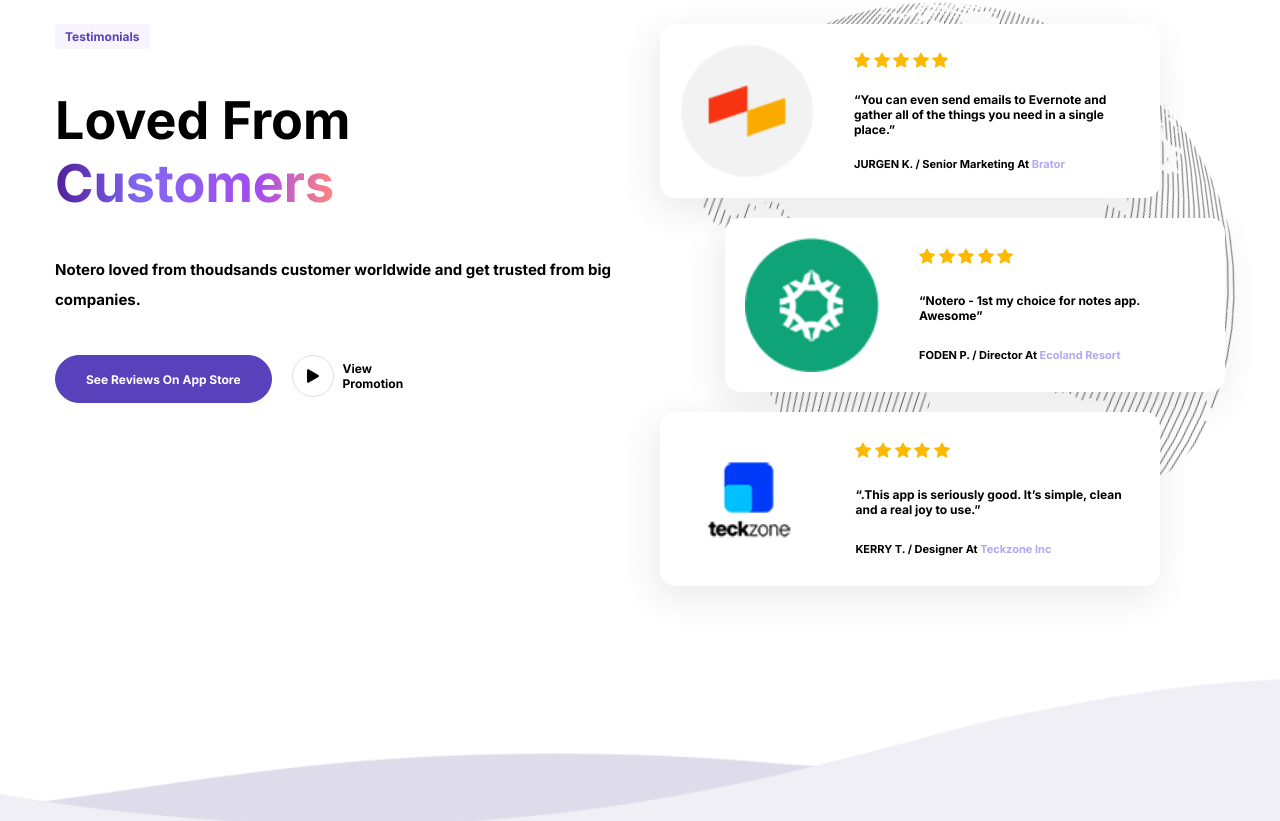
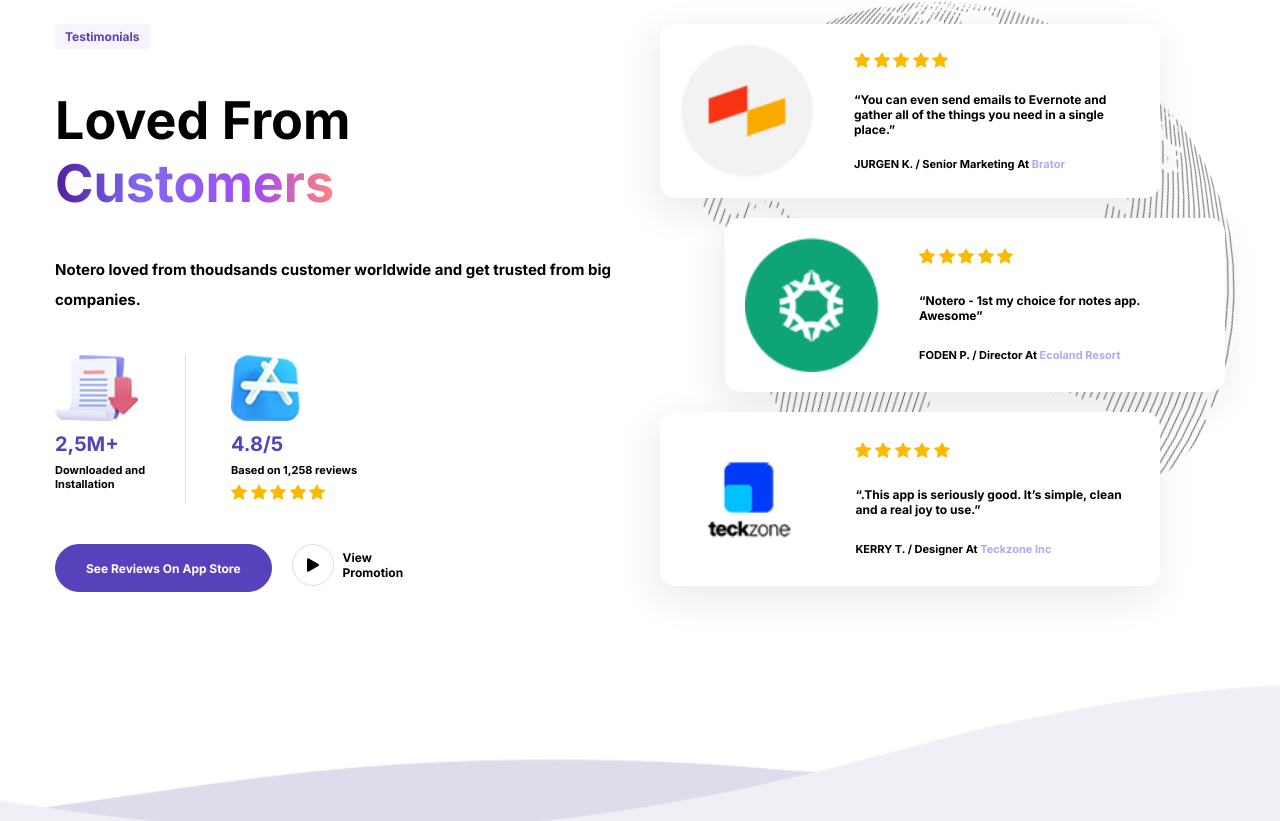
Before and after one commit to Amber2703/itech, a website built with Vite: page index.html in a window 1280 px wide. Shown: the part 4848-5669 px from the top of the page. Built offline with nearby package versions, Linux system fonts and the light colour scheme.

Commit message:
finishing testimonials section

```diff
--- a/index.html
+++ b/index.html
@@ -631,6 +631,86 @@
               Notero loved from thoudsands customer worldwide and get trusted
               from big companies.
             </p>
+            <div class="testimonials__icons">
+              <div class="testimonials__icons__left">
+                <img
+                  src="./assets/icons/initial/testimonials-download.png"
+                  alt="download icon"
+                />
+                <p class="text_bigger text_violett">2,5M+</p>
+                <p class="text_smallest">Downloaded and Installation</p>
+              </div>
+              <div class="testimonials__icons__right">
+                <img
+                  src="./assets/icons/initial/testimonials-app-store.png"
+                  alt="app-store icon"
+                />
+                <p class="text_bigger text_violett">4.8/5</p>
+                <p class="text_smallest">Based on 1,258 reviews</p>
+                <div class="card__stars">
+                  <svg
+                    xmlns="http://www.w3.org/2000/svg"
+                    width="16"
+                    height="16"
+                    fill="currentColor"
+                    class="bi bi-star-fill"
+                    viewBox="0 0 16 16"
+                  >
+                    <path
+                      d="M3.612 15.443c-.386.198-.824-.149-.746-.592l.83-4.73L.173 6.765c-.329-.314-.158-.888.283-.95l4.898-.696L7.538.792c.197-.39.73-.39.927 0l2.184 4.327 4.898.696c.441.062.612.636.282.95l-3.522 3.356.83 4.73c.078.443-.36.79-.746.592L8 13.187l-4.389 2.256z"
+                    />
+                  </svg>
+                  <svg
+                    xmlns="http://www.w3.org/2000/svg"
+                    width="16"
+                    height="16"
+                    fill="currentColor"
+                    class="bi bi-star-fill"
+                    viewBox="0 0 16 16"
+                  >
+                    <path
+                      d="M3.612 15.443c-.386.198-.824-.149-.746-.592l.83-4.73L.173 6.765c-.329-.314-.158-.888.283-.95l4.898-.696L7.538.792c.197-.39.73-.39.927 0l2.184 4.327 4.898.696c.441.062.612.636.282.95l-3.522 3.356.83 4.73c.078.443-.36.79-.746.592L8 13.187l-4.389 2.256z"
+                    />
+                  </svg>
+                  <svg
+                    xmlns="http://www.w3.org/2000/svg"
+                    width="16"
+                    height="16"
+                    fill="currentColor"
+                    class="bi bi-star-fill"
+                    viewBox="0 0 16 16"
+                  >
+                    <path
+                      d="M3.612 15.443c-.386.198-.824-.149-.746-.592l.83-4.73L.173 6.765c-.329-.314-.158-.888.283-.95l4.898-.696L7.538.792c.197-.39.73-.39.927 0l2.184 4.327 4.898.696c.441.062.612.636.282.95l-3.522 3.356.83 4.73c.078.443-.36.79-.746.592L8 13.187l-4.389 2.256z"
+                    />
+                  </svg>
+                  <svg
+                    xmlns="http://www.w3.org/2000/svg"
+                    width="16"
+                    height="16"
+                    fill="currentColor"
+                    class="bi bi-star-fill"
+                    viewBox="0 0 16 16"
+                  >
+                    <path
+                      d="M3.612 15.443c-.386.198-.824-.149-.746-.592l.83-4.73L.173 6.765c-.329-.314-.158-.888.283-.95l4.898-.696L7.538.792c.197-.39.73-.39.927 0l2.184 4.327 4.898.696c.441.062.612.636.282.95l-3.522 3.356.83 4.73c.078.443-.36.79-.746.592L8 13.187l-4.389 2.256z"
+                    />
+                  </svg>
+                  <svg
+                    xmlns="http://www.w3.org/2000/svg"
+                    width="16"
+                    height="16"
+                    fill="currentColor"
+                    class="bi bi-star-fill"
+                    viewBox="0 0 16 16"
+                  >
+                    <path
+                      d="M3.612 15.443c-.386.198-.824-.149-.746-.592l.83-4.73L.173 6.765c-.329-.314-.158-.888.283-.95l4.898-.696L7.538.792c.197-.39.73-.39.927 0l2.184 4.327 4.898.696c.441.062.612.636.282.95l-3.522 3.356.83 4.73c.078.443-.36.79-.746.592L8 13.187l-4.389 2.256z"
+                    />
+                  </svg>
+                </div>
+              </div>
+            </div>
             <div class="testimonials__buttons">
               <a
                 href="https://www.apple.com/app-store/"
--- a/pages/initial/testimonials.scss
+++ b/pages/initial/testimonials.scss
@@ -35,6 +35,33 @@
     align-items: flex-start;
   }
 
+  &__icons {
+    display: flex;
+    gap: 35px;
+
+    @media (min-width: var.$bigger-mobile) {
+      gap: 45px;
+    }
+
+    &__left,
+    &__right {
+      width: 130px;
+    }
+
+    &__left {
+      border-right: 1px solid var(--grey-color);
+    }
+
+    img,
+    p {
+      margin-bottom: 7px;
+    }
+
+    img {
+      height: 66px;
+    }
+  }
+
   &__buttons {
     display: flex;
     gap: var(--gap);
--- a/styles/card.scss
+++ b/styles/card.scss
@@ -20,10 +20,6 @@
     height: 134px;
   }
 
-  svg {
-    fill: var(--yellow-color);
-  }
-
   &__left {
     display: none;
 
@@ -38,4 +34,10 @@
     justify-content: space-around;
     gap: 5px;
   }
+
+  &__stars {
+    svg {
+      fill: var(--yellow-color);
+    }
+  }
 }
```
